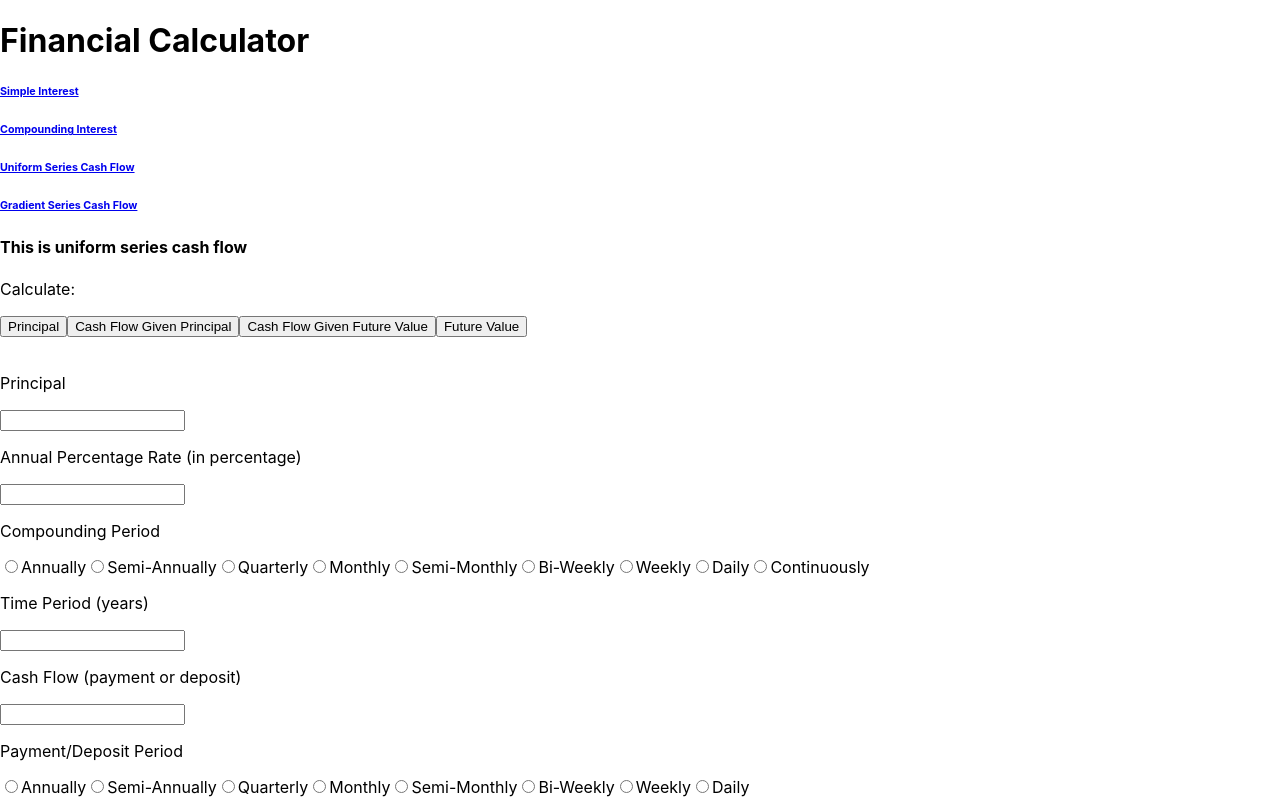
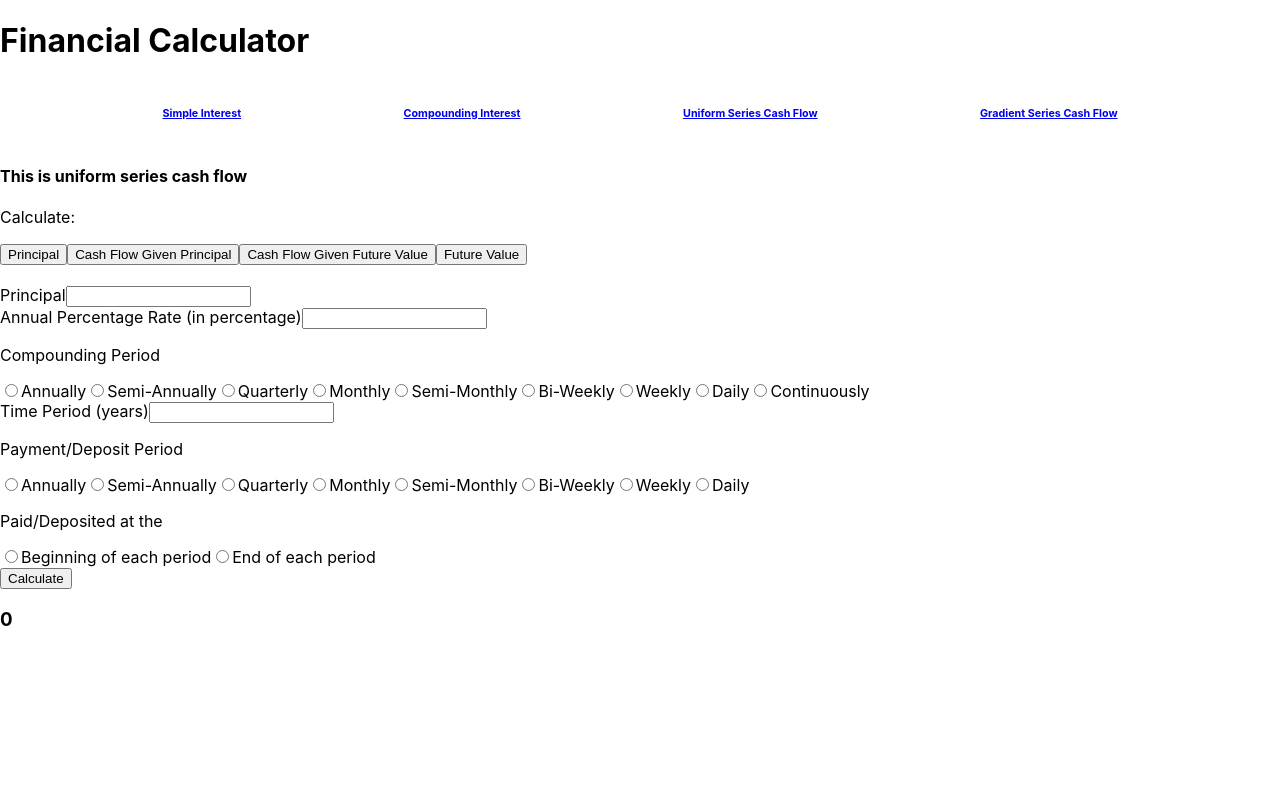
Before and after one commit to eddie-an/Financial-Calculator, a React (Create React App) app: page /uniform-series-cash-flow in a window 1280 px wide. Shown: the top 800 px of the page. Built offline with nearby package versions, Linux system fonts and the light colour scheme.

Commit message:
nav bar style changes and hidden class implemented

```diff
--- a/src/components/CompoundingInterest.js
+++ b/src/components/CompoundingInterest.js
@@ -94,10 +94,16 @@ function CompoundingInterest() {
      */
     const switchMode = (selectedMode) => { // function that runs when switching modes
         const allFields = document.getElementsByClassName("input-fields");
+        const allLabels = document.getElementsByClassName("input-labels");
         for (let i=0; i<allFields.length; i++)
         {
             allFields[i].removeAttribute("disabled"); // enable all fields initially
             allFields[i].value = ""; // clear all field values
+            allFields[i].classList.remove("hidden");
+        }
+        for (let i=0; i<allLabels.length; i++)
+        {
+            allLabels[i].classList.remove("hidden");
         }
 
         const allRadioButtons = document.getElementsByName("compounding-period");
@@ -116,26 +122,28 @@ function CompoundingInterest() {
         let selectedId;
         if (selectedMode === "futureValue") {
             setMode("futureValue");
-            selectedId = "future-value-field";
+            selectedId = "future-value";
         }
 
         else if (selectedMode === "interestRate") {
             setMode("interestRate");
-            selectedId = "interest-rate-field";
+            selectedId = "interest-rate";
         }
 
         else if (selectedMode === "principal") {
             setMode("principal");
-            selectedId = "principal-field";
+            selectedId = "principal";
         }
 
         else if (selectedMode === "timePeriod") {
             setMode("timePeriod");
-            selectedId = "time-period-field";
+            selectedId = "time-period";
         }
-
-        const fieldToRemove = document.getElementById(selectedId);
+        const fieldToRemove = document.getElementById(`${selectedId}-field`);
+        const labelToRemove = document.getElementById(`${selectedId}-label`);
         fieldToRemove.setAttribute("disabled", "disabled"); // disable certain fields
+        fieldToRemove.classList.add("hidden");
+        labelToRemove.classList.add("hidden");
     }
 
     return (
@@ -150,13 +158,13 @@ function CompoundingInterest() {
 
             <form onSubmit={ (e) => handleSubmit(e) }>
                 <br/>
-                <p>Principal</p>
+                <label htmlFor="principal-field" className="input-labels" id="principal-label">Principal</label>
                 <input type="number" className="input-fields" id="principal-field" onChange={handlePrincipal} min='0' step="0.01" required/>
-
-                <p>Annual Percentage Rate (in percentage)</p>
+                <br/>
+                <label htmlFor="interest-rate-field" className="input-labels" id="interest-rate-label">Annual Percentage Rate (in percentage)</label>
                 <input type="number" className="input-fields" id="interest-rate-field" onChange={handleInterestRate} step="any" required/>
-
-                <p>Compounding Period</p>
+                <br/>
+                <p className="input-labels" id="compounding-period-label">Compounding Period</p>
                 <input type="radio" id="compounding-annually" name="compounding-period" onClick={()=> setCompoundingPeriod("annually")} required></input>
                 <label htmlFor="compounding-annually">Annually</label>
                 <input type="radio" id="compounding-semi-annually" name="compounding-period" onClick={()=> setCompoundingPeriod("semi-annually")} required></input>
@@ -176,12 +184,12 @@ function CompoundingInterest() {
                 <input type="radio" id="compounding-continuously" name="compounding-period" onClick={()=> setCompoundingPeriod("continuously")} required></input>
                 <label htmlFor="compounding-continuously">Continuously</label>
 
-                <br></br>
-                <p>Time Period (years)</p>
+                <br/>
+                <label htmlFor="time-period-field" className="input-labels" id="time-period-label">Time Period (years)</label>
                 <input type="number" className="input-fields" id="time-period-field" onChange={handleTimePeriod} min='0' step="1" required/>
-
-                <p>Future Value</p>
-                <input type="number" className="input-fields" id="future-value-field" onChange={handleFutureValue} min='0' step="0.01" disabled required/>
+                <br/>
+                <label htmlFor="future-value-field" className="input-labels hidden" id="future-value-label">Future Value</label>
+                <input type="number" className="input-fields hidden" id="future-value-field" onChange={handleFutureValue} min='0' step="0.01" disabled required/>
 
                 <div className='submit-button-container'>
                     <input type="submit" id='submit-button' value="Calculate" />
--- a/src/components/Layout.js
+++ b/src/components/Layout.js
@@ -5,6 +5,7 @@ function Layout() {
     return (
         <>
             <h1>Financial Calculator</h1>
+            <div className="navigation-bar">
                 <NavLink to="/simple-interest">
                     <h6>Simple Interest</h6>
                 </NavLink>
@@ -17,6 +18,8 @@ function Layout() {
                 <NavLink to="/gradient-series-cash-flow">
                     <h6>Gradient Series Cash Flow</h6>
             </NavLink>
+            </div>
+
             <Outlet/>
         </>
 
--- a/src/components/SimpleInterest.js
+++ b/src/components/SimpleInterest.js
@@ -67,10 +67,16 @@ function SimpleInterest() {
      */
     const switchMode = (selectedMode) => {
         const allFields = document.getElementsByClassName("input-fields");
+        const allLabels = document.getElementsByClassName("input-labels");
         for (let i=0; i<allFields.length; i++)
         {
             allFields[i].removeAttribute("disabled"); // enable all fields initially
+            allFields[i].classList.remove("hidden");
             allFields[i].value = ""; // clear all field values
+        }
+        for (let i=0; i<allLabels.length; i++)
+        {
+            allLabels[i].classList.remove("hidden");
         }
 
         setInterestRate(0); // reset all state variables
@@ -82,26 +88,29 @@ function SimpleInterest() {
         let selectedId;
         if (selectedMode === "futureValue") {
             setMode("futureValue");
-            selectedId = "future-value-field";
+            selectedId = "future-value";
         }
 
         else if (selectedMode === "interestRate") {
             setMode("interestRate");
-            selectedId = "interest-rate-field";
+            selectedId = "interest-rate";
         }
 
         else if (selectedMode === "principal") {
             setMode("principal");
-            selectedId = "principal-field";
+            selectedId = "principal";
         }
 
         else if (selectedMode === "timePeriod") {
             setMode("timePeriod");
-            selectedId = "time-period-field";
+            selectedId = "time-period";
         }
 
-        const fieldToRemove = document.getElementById(selectedId);
+        const fieldToRemove = document.getElementById(`${selectedId}-field`);
+        const labelToRemove = document.getElementById(`${selectedId}-label`);
         fieldToRemove.setAttribute("disabled", "disabled"); // disable certain fields
+        fieldToRemove.classList.add("hidden");
+        labelToRemove.classList.add("hidden");
     }
 
     return (
@@ -116,17 +125,17 @@ function SimpleInterest() {
 
             <form onSubmit={ (e) => handleSubmit(e) }>
                 <br/>
-                <p>Principal</p>
+                <label htmlFor="principal-field" className="input-labels" id="principal-label">Principal</label>
                 <input type="number" className="input-fields" id="principal-field" onChange={handlePrincipal} min='0' step="0.01" required/>
-
-                <p>Interest Rate (in percentage)</p>
+                <br/>
+                <label htmlFor="interest-rate-field" className="input-labels" id="interest-rate-label">Interest Rate (in percentage)</label>
                 <input type="number" className="input-fields" id="interest-rate-field" onChange={handleInterestRate} step="any" required/>
-
-                <p>Time Period (years)</p>
+                <br/>
+                <label htmlFor="time-period-field" className="input-labels" id="time-period-label">Time Period (years)</label>
                 <input type="number" className="input-fields" id="time-period-field" onChange={handleTimePeriod} min='0' step="1" required/>
-
-                <p>Future Value</p>
-                <input type="number" className="input-fields" id="future-value-field" onChange={handleFutureValue} min='0' step="0.01" disabled required/>
+                <br/>
+                <label htmlFor="future-value-field" className="input-labels hidden" id="future-value-label">Future Value</label>
+                <input type="number" className="input-fields hidden" id="future-value-field" onChange={handleFutureValue} min='0' step="0.01" disabled required/>
 
                 <div className='submit-button-container'>
                     <input type="submit" id='submit-button' value="Calculate" />
--- a/src/components/UniformSeriesCashFlow.js
+++ b/src/components/UniformSeriesCashFlow.js
@@ -123,10 +123,17 @@ function UniformSeriesCashFlow() {
      */
     const switchMode = (selectedMode) => { // function that runs when switching modes
         const allFields = document.getElementsByClassName("input-fields");
+        const allLabels = document.getElementsByClassName("input-labels");
         for (let i=0; i<allFields.length; i++)
         {
             allFields[i].removeAttribute("disabled"); // enable all fields initially
             allFields[i].value = ""; // clear all field values
+            allFields[i].classList.remove("hidden");
+        }
+
+        for (let i=0; i<allLabels.length; i++)
+        {
+            allLabels[i].classList.remove("hidden");
         }
 
         const compoundingPeriodButtons = document.getElementsByName("compounding-period");
@@ -160,30 +167,38 @@ function UniformSeriesCashFlow() {
         let selectedId1, selectedId2;
         if (selectedMode === "futureValue") {
             setMode("futureValue");
-            selectedId1 = "future-value-field";
-            selectedId2 = "principal-field"
+            selectedId1 = "future-value";
+            selectedId2 = "principal"
         }
 
         else if (selectedMode === "principal") {
             setMode("principal");
-            selectedId1 = "principal-field";
-            selectedId2 = "future-value-field";
+            selectedId1 = "principal";
+            selectedId2 = "future-value";
         }
 
         else if (selectedMode === "cashFlowGivenPrincipal") {
             setMode("cashFlowGivenPrincipal");
-            selectedId1 = "cash-flow-field"
-            selectedId2 = "future-value-field";
+            selectedId1 = "cash-flow"
+            selectedId2 = "future-value";
         }
         else if (selectedMode === "cashFlowGivenFutureValue") {
             setMode("cashFlowGivenFutureValue");
-            selectedId1 = "cash-flow-field"
-            selectedId2 = "principal-field";
+            selectedId1 = "cash-flow"
+            selectedId2 = "principal";
         }
-        const fieldToRemove1 = document.getElementById(selectedId1);
-        const fieldToRemove2 = document.getElementById(selectedId2);
-        fieldToRemove1.setAttribute("disabled", "disabled");
+
+        const fieldToRemove1 = document.getElementById(`${selectedId1}-field`);
+        const labelToRemove1 = document.getElementById(`${selectedId1}-label`);
+        fieldToRemove1.setAttribute("disabled", "disabled"); // disable certain fields
+        fieldToRemove1.classList.add("hidden");
+        labelToRemove1.classList.add("hidden");
+
+        const fieldToRemove2 = document.getElementById(`${selectedId2}-field`);
+        const labelToRemove2 = document.getElementById(`${selectedId2}-label`);
         fieldToRemove2.setAttribute("disabled", "disabled"); // disable certain fields
+        fieldToRemove2.classList.add("hidden");
+        labelToRemove2.classList.add("hidden");
     }
 
     return (
@@ -198,13 +213,15 @@ function UniformSeriesCashFlow() {
 
             <form onSubmit={ (e) => handleSubmit(e) }>
                 <br/>
-                <p>Principal</p>
+                <label htmlFor="principal-field" className="input-labels" id="principal-label">Principal</label>
                 <input type="number" className="input-fields" id="principal-field" onChange={handlePrincipal} min='0' step="0.01" required/>
 
-                <p>Annual Percentage Rate (in percentage)</p>
+                <br/>
+
+                <label htmlFor="interest-rate-field" className="input-labels" id="interest-rate-label">Annual Percentage Rate (in percentage)</label>
                 <input type="number" className="input-fields" id="interest-rate-field" onChange={handleInterestRate} step="any" required/>
 
-                <p>Compounding Period</p>
+                <p className="input-labels" id="compounding-period-label">Compounding Period</p>
                 <input type="radio" id="compounding-annually" name="compounding-period" onClick={()=> setCompoundingPeriod("annually")} required></input>
                 <label htmlFor="compounding-annually">Annually</label>
                 <input type="radio" id="compounding-semi-annually" name="compounding-period" onClick={()=> setCompoundingPeriod("semi-annually")} required></input>
@@ -224,14 +241,14 @@ function UniformSeriesCashFlow() {
                 <input type="radio" id="compounding-continuously" name="compounding-period" onClick={()=> setCompoundingPeriod("continuously")} required></input>
                 <label htmlFor="compounding-continuously">Continuously</label>
 
-                <br></br>
-                <p>Time Period (years)</p>
+                <br/>
+                <label htmlFor="time-period-field" className="input-labels" id="time-period-label">Time Period (years)</label>
                 <input type="number" className="input-fields" id="time-period-field" onChange={handleTimePeriod} min='0' step="1" required/>
+                <br/>
+                <label htmlFor="cash-flow-field" className="input-labels hidden" id="cash-flow-label">Cash Flow (payment or deposit)</label>
+                <input type="number" className="input-fields hidden" id="cash-flow-field" onChange={handleCashFlow} min='0' step="0.01" required/>
 
-                <p>Cash Flow (payment or deposit)</p>
-                <input type="number" className="input-fields" id="cash-flow-field" onChange={handleCashFlow} min='0' step="0.01" required/>
-
-                <p>Payment/Deposit Period</p>
+                <p className="input-labels" id="payment-period-label">Payment/Deposit Period</p>
                 <input type="radio" id="paid-annually" name="payment-period" onClick={()=> setPaymentPeriod("annually")} required></input>
                 <label htmlFor="paid-annually">Annually</label>
                 <input type="radio" id="paid-semi-annually" name="payment-period" onClick={()=> setPaymentPeriod("semi-annually")} required></input>
@@ -249,13 +266,15 @@ function UniformSeriesCashFlow() {
                 <input type="radio" id="paid-daily" name="payment-period" onClick={()=> setPaymentPeriod("daily")} required></input>
                 <label htmlFor="paid-daily">Daily</label>
 
-                <p>Paid/Deposited at the</p>
+                <p className="input-labels" id="payment-timing-label">Paid/Deposited at the</p>
                 <input type="radio" id="paid-at-beginning" name="payment-timing" onClick={()=> setEndOfPeriodPay(false)} required></input>
                 <label htmlFor="paid-at-beginning">Beginning of each period</label>
                 <input type="radio" id="paid-at-end" name="payment-timing" onClick={()=> setEndOfPeriodPay(true)} required></input>
                 <label htmlFor="paid-at-end">End of each period</label>
-                <p>Future Value</p>
-                <input type="number" className="input-fields" id="future-value-field" onChange={handleFutureValue} min='0' step="0.01" disabled required/>
+
+                <br/>
+                <label htmlFor="future-value-field" className="input-labels hidden" id="future-value-label">Future Value</label>
+                <input type="number" className="input-fields hidden" id="future-value-field" onChange={handleFutureValue} min='0' step="0.01" disabled required/>
 
                 <div className='submit-button-container'>
                     <input type="submit" id='submit-button' value="Calculate" />
--- a/src/index.css
+++ b/src/index.css
@@ -11,3 +11,12 @@ code {
   font-family: source-code-pro, Menlo, Monaco, Consolas, 'Courier New',
     monospace;
 }
+
+.navigation-bar {
+  display: flex;
+  justify-content: space-evenly;
+}
+
+.hidden {
+  display: none;
+}
```
Lines whose indentation alone changed are shown as unchanged.
